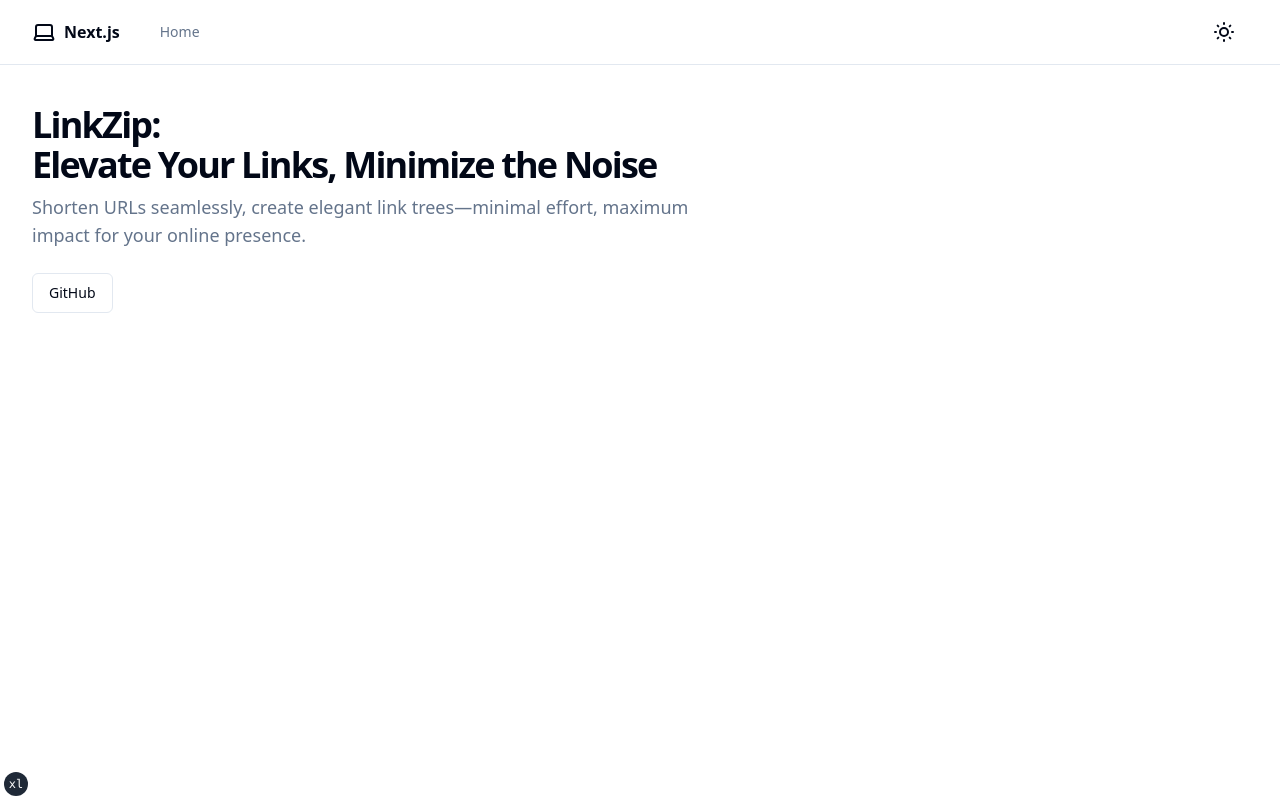
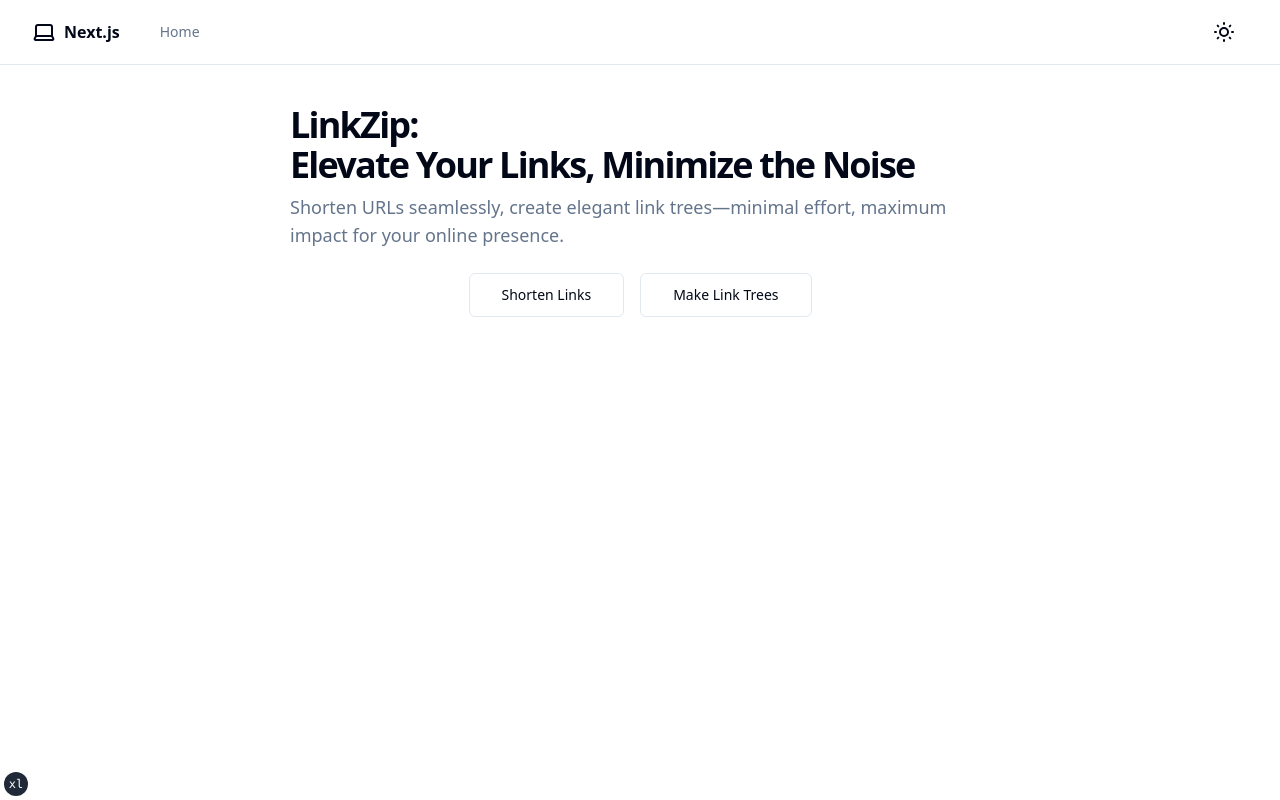
Before and after one commit to alanJames00/LinkZip-Frontend, a React (Vite) app: page / in a window 1280 px wide. Built offline with nearby package versions, Linux system fonts and the light colour scheme.

Commit message:
update the home page buttons

```diff
--- a/src/components/HomePage.tsx
+++ b/src/components/HomePage.tsx
@@ -3,7 +3,7 @@ import { buttonVariants } from "@/components/ui/button";
 
 export default function HomePage() {
   return (
-    <section className="container grid items-center gap-6 pb-8 pt-6 md:py-10">
+    <section className="container grid items-center gap-6 pb-8 pt-6 md:py-10 justify-items-center">
       <div className="flex max-w-[980px] flex-col items-start gap-2">
         <h1 className="text-3xl font-extrabold leading-tight tracking-tighter md:text-4xl">
         LinkZip:<br className="hidden sm:inline" />
@@ -18,9 +18,16 @@ export default function HomePage() {
 
         <a
           href={siteConfig.links.github}
-          className={buttonVariants({ variant: "outline" })}
+          className={buttonVariants({ variant: "outline", size:"lg" })}
         >
-          GitHub
+          Shorten Links
+        </a>
+
+        <a
+          href={siteConfig.links.github}
+          className={buttonVariants({ variant: "outline" , size:"lg" })}
+        >
+          Make Link Trees
         </a>
       </div>
     </section>
```
